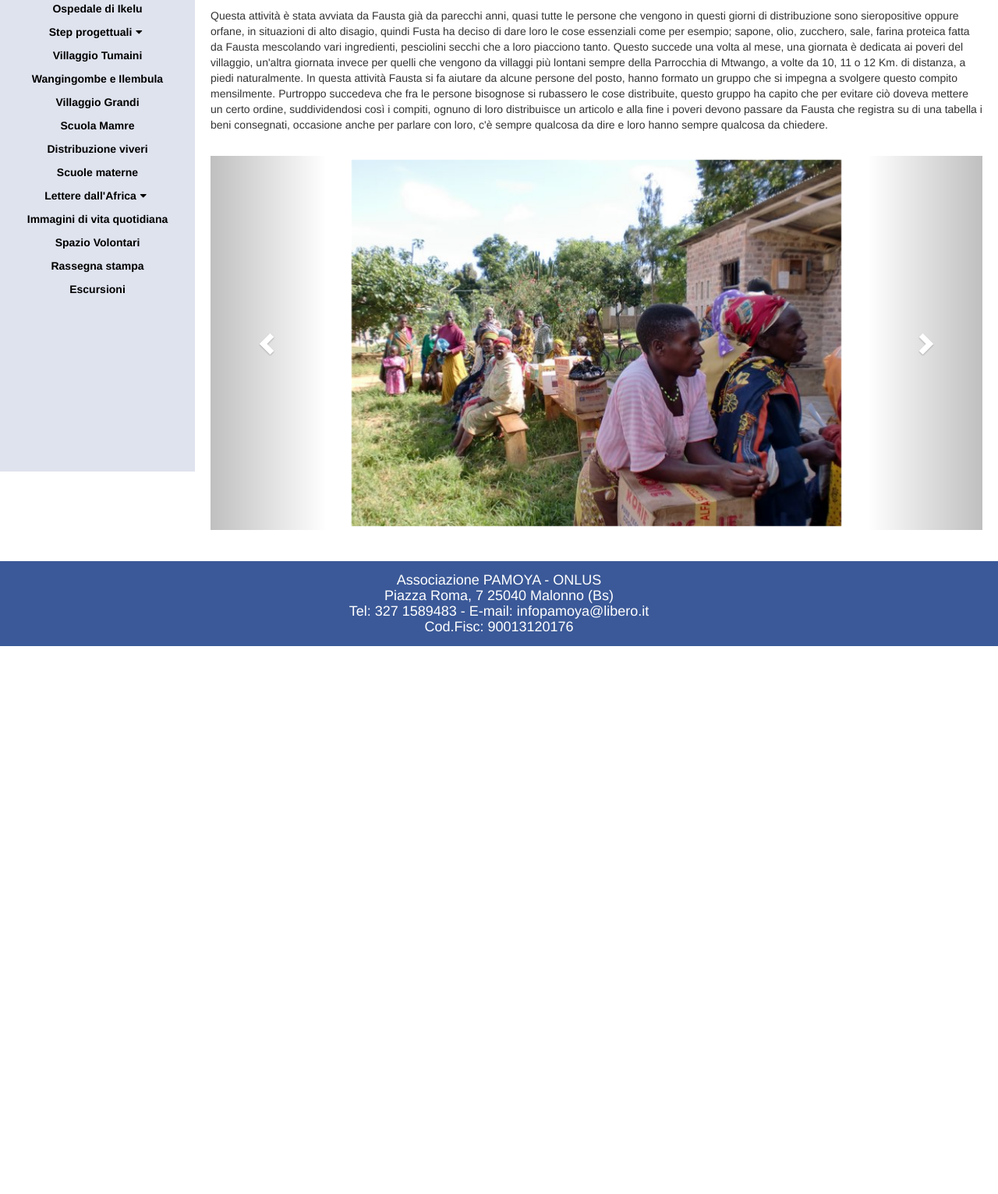
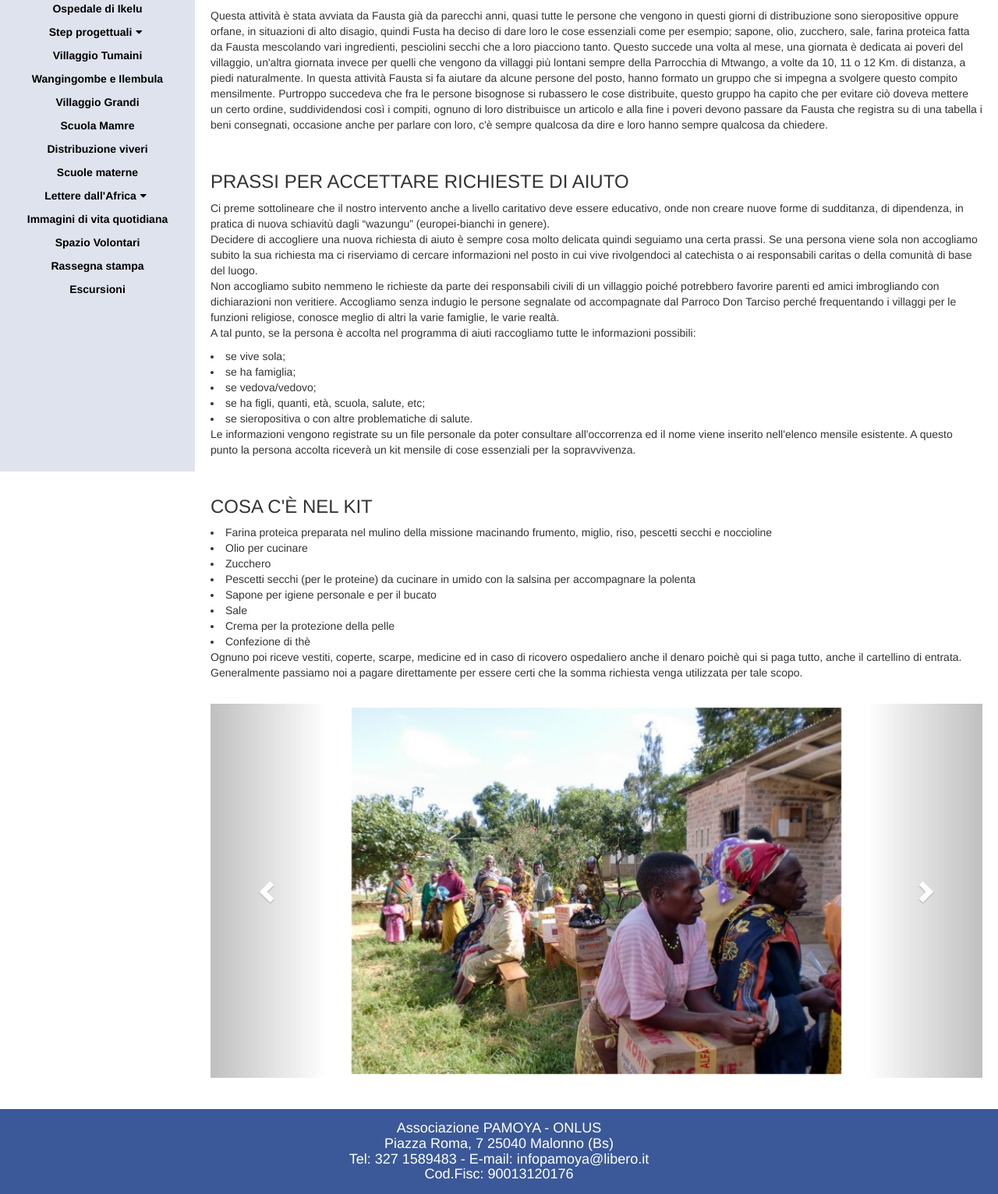
Before and after one commit to paoloventuri/Pamoya-onlus-website, a PHP site: page /distr_viveri.php in a window 1280 px wide. Shown: the part 195-1727 px from the top of the page at 78% size. Before the commit the page ends 1024 px from the top, so only its background shows below. Run offline with PHP 8.4, Linux system fonts and the light colour scheme.

Commit message:
Aggiornata pagina di distribuzione viveri

```diff
--- a/distr_viveri.php
+++ b/distr_viveri.php
@@ -30,6 +30,37 @@
                             Questa attività è stata avviata da Fausta già da parecchi anni, quasi tutte le persone che vengono in questi giorni di distribuzione sono sieropositive oppure orfane, in situazioni di alto disagio, quindi Fusta ha deciso di dare loro le cose essenziali come per esempio; sapone, olio, zucchero, sale, farina proteica fatta da Fausta mescolando vari ingredienti, pesciolini secchi che a loro piacciono tanto. Questo succede una volta al mese, una giornata è dedicata ai poveri del villaggio, un'altra giornata invece per quelli che vengono da villaggi più lontani sempre della Parrocchia di Mtwango, a volte da 10, 11 o 12 Km. di distanza, a piedi naturalmente. In questa attività Fausta si fa aiutare da alcune persone del posto, hanno formato un gruppo che si impegna a svolgere questo compito mensilmente. Purtroppo succedeva che fra le persone bisognose si rubassero le cose distribuite, questo gruppo ha capito che per evitare ciò doveva mettere un certo ordine, suddividendosi così i compiti, ognuno di loro distribuisce un articolo e alla fine i poveri devono passare da Fausta che registra su di una tabella i beni consegnati, occasione anche per parlare con loro, c'è sempre qualcosa da dire e loro hanno sempre qualcosa da chiedere.
                         </p>
                         <br>
+                        <h3>PRASSI PER ACCETTARE RICHIESTE DI AIUTO</h3>
+                        <p>
+                            Ci preme sottolineare che il nostro intervento anche a livello caritativo deve essere educativo, onde non creare nuove forme di sudditanza, di dipendenza, in pratica di nuova schiavitù dagli “wazungu” (europei-bianchi in genere).<br>
+                            Decidere di accogliere una nuova richiesta di aiuto è sempre cosa molto delicata quindi seguiamo una certa prassi. Se una persona viene sola non accogliamo subito la sua richiesta ma ci riserviamo di cercare informazioni nel posto in cui vive rivolgendoci al catechista o ai responsabili caritas o della comunità di base del luogo.<br>
+                            Non accogliamo subito nemmeno le richieste da parte dei responsabili civili di un villaggio poiché potrebbero favorire parenti ed amici imbrogliando con dichiarazioni non veritiere. Accogliamo senza indugio le persone segnalate od accompagnate dal Parroco Don Tarciso perché frequentando i villaggi per le funzioni religiose, conosce meglio di altri la varie famiglie, le varie realtà.<br>
+                            A tal punto, se la persona è accolta nel programma di aiuti raccogliamo tutte le informazioni possibili:<br>
+                            <lu>
+                                <li>se vive sola;</li>
+                                <li>se ha famiglia;</li>
+                                <li>se vedova/vedovo;</li>
+                                <li>se ha figli, quanti, età, scuola, salute, etc;</li>
+                                <li>se sieropositiva o con altre problematiche di salute.</li>
+                            </lu>
+                            Le informazioni vengono registrate su un file personale da poter consultare all'occorrenza ed il nome viene inserito nell'elenco mensile esistente. A questo punto la persona accolta riceverà un kit mensile di cose essenziali per la sopravvivenza.
+                        </p>
+                        <br>
+                        <h3>COSA C'È NEL KIT</h3>
+                        <p>
+                            <lu>
+                                <li>Farina proteica preparata nel mulino della missione macinando frumento, miglio, riso, pescetti secchi e noccioline</li>
+                                <li>Olio per cucinare</li>
+                                <li>Zucchero</li>
+                                <li>Pescetti secchi (per le proteine) da cucinare in umido con la salsina per accompagnare la polenta</li>
+                                <li>Sapone per igiene personale e per il bucato</li>
+                                <li>Sale</li>
+                                <li>Crema per la protezione della pelle</li>
+                                <li>Confezione di thè</li>
+                            </lu>
+                            Ognuno poi riceve vestiti, coperte, scarpe, medicine ed in caso di ricovero ospedaliero anche il denaro poichè qui si paga tutto, anche il cartellino di entrata. Generalmente passiamo noi a pagare direttamente per essere certi che la somma richiesta venga utilizzata per tale scopo.
+                        </p>
+                        <br>
                         <?php slider('img/viveri', 1);?>
                         <br>
                     </div>
```
Also changed, not shown: gest_scuole.php (+4 -4 lines).
